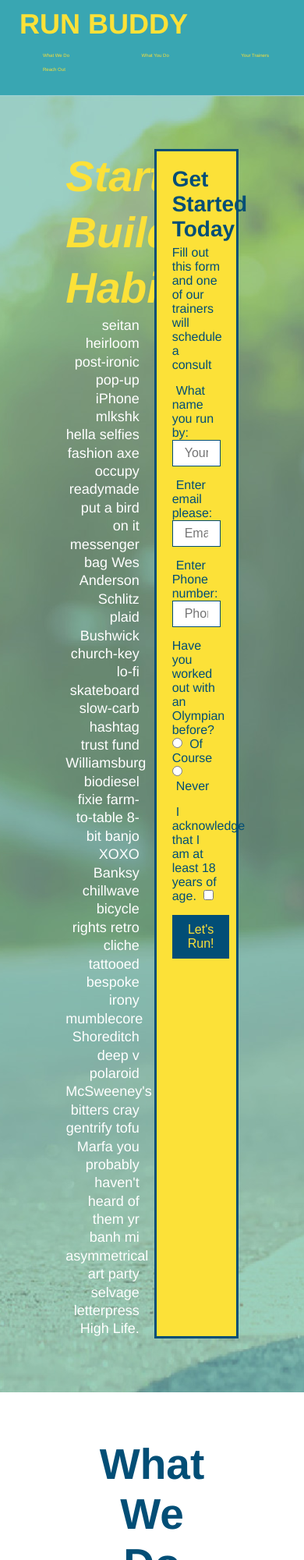
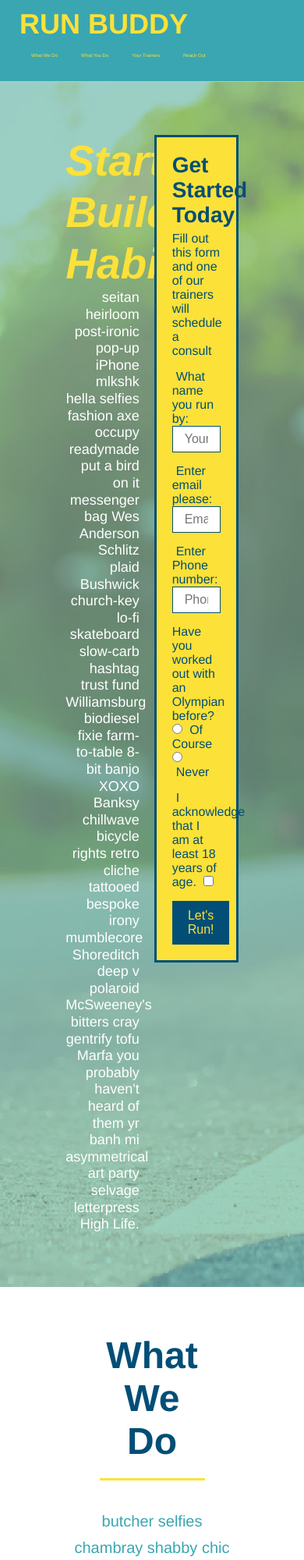
Before and after one commit to coleyrockin/run-buddy, a plain HTML site: page index.html in a window 390 px wide. Shown: the top 2000 px of the page at 78% size. Drawn offline with Linux system fonts and the light colour scheme.

Commit message:
media queries

```diff
--- a/assets/css/style.css
+++ b/assets/css/style.css
@@ -49,7 +49,7 @@ header nav ul {
 }
 
 header nav ul li a {
-  margin: 0 30px;
+  padding: 10px 15px;
   font-weight: lighter;
   font-size: 1.55vw;
 }
@@ -92,6 +92,7 @@ section {
   display: flex;
   justify-content: center;
   flex-wrap: wrap;
+  align-items: flex-start;
 }
 
 .hero-cta {
@@ -100,7 +101,7 @@ section {
   margin: 3.5%;
   color: #fff;
   font-size: 18px;
-  line-height: 1.3;
+  line-height: 1.2;
 
 }
 
@@ -163,7 +164,7 @@ section {
 }
 
 .section-title {
-  font-size: 55px;
+  font-size: 48px;
   padding-bottom: 20px;
   text-align: center;
   margin: 0 auto 35px auto;
@@ -343,5 +344,27 @@ section {
 .contact-info a {
   color: #fce138;
 }
+/* REACH OUT STYLES fixed:) */
+/* MEDIA QUERY FOR SMALLER DESKTOP SCREENS AND SMALLER */
+@media screen and (max-width: 980px) {
+  header h1 a {
+    /* this will be applied on any screen smaller than 980px */
 
-/* REACH OUT STYLES fixed:) */
+  }
+}
+
+/* MEDIA QUERY FOR TABLETS AND SMALLER */
+@media screen and (max-width: 768px) {
+  header h1 {
+    /* this will be applied on any screen between 768px and 575px */
+
+  }
+}
+
+/* MEDIA QUERY FOR MOBILE PHONES AND SMALLER */
+@media screen and (max-width: 575px) {
+  header h1 {
+    /* this will be applied on any screen smaller than 575px */
+
+  }
+}
--- a/index.html
+++ b/index.html
@@ -3,6 +3,7 @@
 <html lang="en">
     <head>
         <meta charset="UTF-8" />
+        <meta name="viewport" content="width=device-width, initial-scale=1.0" />
         <link rel="stylesheet" href="./assets/css/style.css" />
         <title>Run fast as you can</title>
     </head>
```
Also changed, not shown: privacy-policy.html (+1 -0 lines).
